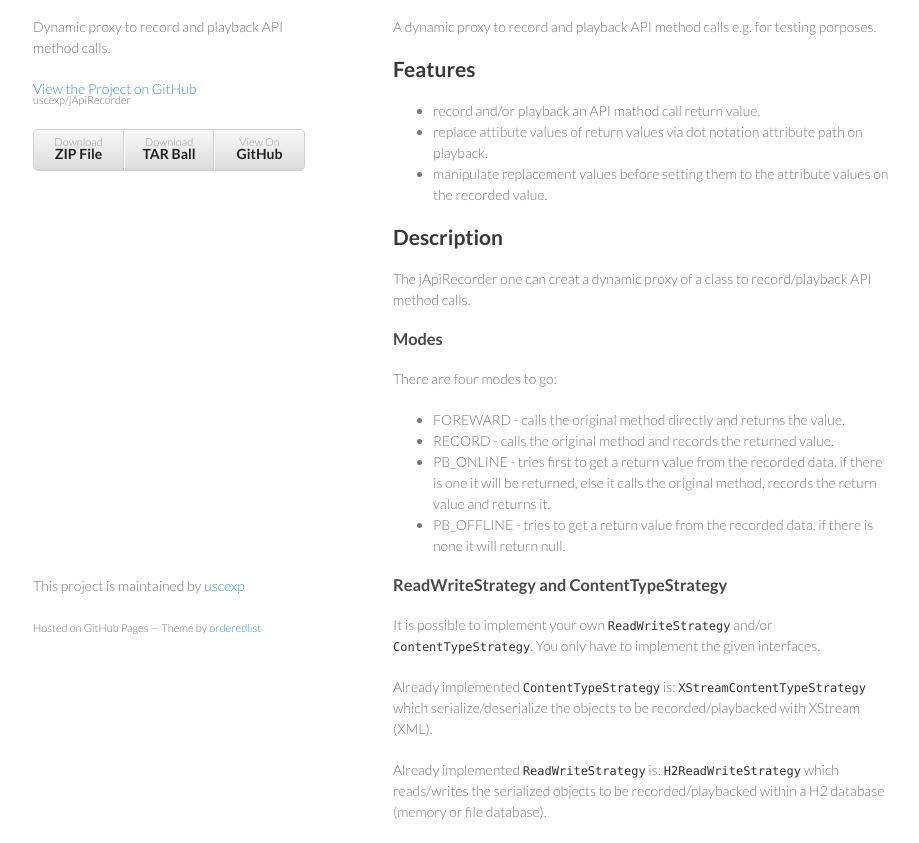
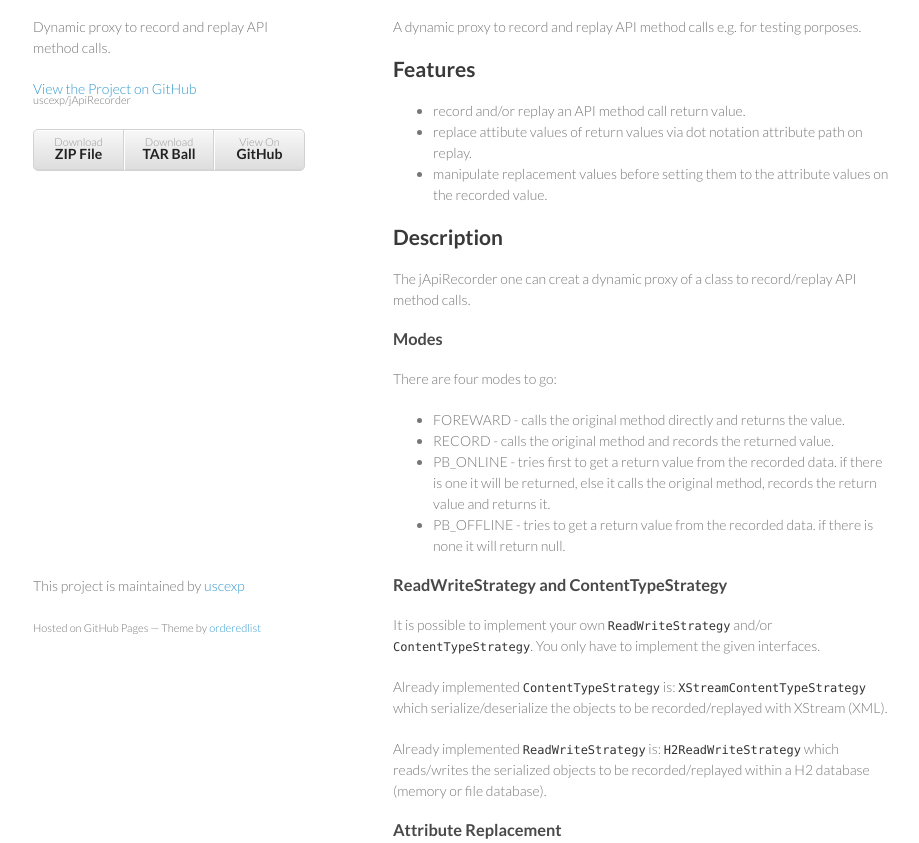
Before and after one commit to uscexp/jApiRecorder, a plain HTML site: page index.html in a window 1280 px wide. Shown: the part 93-936 px from the top of the page, without its empty margins (177-1096 px from the left). Drawn offline with Linux system fonts and the light colour scheme.

```diff
--- a/index.html
+++ b/index.html
@@ -16,7 +16,7 @@
     <div class="wrapper">
       <header>
         <h1>jApiRecorder</h1>
-        <p>Dynamic proxy to record and playback API method calls.</p>
+        <p>Dynamic proxy to record and replay API method calls.</p>
 
         <p class="view"><a href="https://github.com/uscexp/jApiRecorder">View the Project on GitHub <small>uscexp/jApiRecorder</small></a></p>
 
@@ -31,19 +31,19 @@
         <h1>
 <a name="japirecorder" class="anchor" href="#japirecorder"><span class="octicon octicon-link"></span></a>jApiRecorder</h1>
 
-<p>A dynamic proxy to record and playback API method calls e.g. for testing porposes.</p>
+<p>A dynamic proxy to record and replay API method calls e.g. for testing porposes.</p>
 
 <h2>
 <a name="features" class="anchor" href="#features"><span class="octicon octicon-link"></span></a>Features</h2>
 
 <ul>
-<li>record and/or playback an API mathod call return value.</li>
-<li>replace attibute values of return values via dot notation attribute path on playback.</li>
+<li>record and/or replay an API method call return value.</li>
+<li>replace attibute values of return values via dot notation attribute path on replay.</li>
 <li>manipulate replacement values before setting them to the attribute values on the recorded value.</li>
 </ul><h2>
 <a name="description" class="anchor" href="#description"><span class="octicon octicon-link"></span></a>Description</h2>
 
-<p>The jApiRecorder one can creat a dynamic proxy of a class to record/playback API method calls.</p>
+<p>The jApiRecorder one can creat a dynamic proxy of a class to record/replay API method calls.</p>
 
 <h3>
 <a name="modes" class="anchor" href="#modes"><span class="octicon octicon-link"></span></a>Modes</h3>
@@ -63,10 +63,10 @@ else it calls the original method, records the return value and returns it.</li>
 You only have to implement the given interfaces.</p>
 
 <p>Already implemented <code>ContentTypeStrategy</code> is:
-<code>XStreamContentTypeStrategy</code> which serialize/deserialize the objects to be recorded/playbacked with XStream (XML).</p>
+<code>XStreamContentTypeStrategy</code> which serialize/deserialize the objects to be recorded/replayed with XStream (XML).</p>
 
 <p>Already implemented <code>ReadWriteStrategy</code> is:
-<code>H2ReadWriteStrategy</code> which reads/writes the serialized objects to be recorded/playbacked within a H2 database (memory or file database).</p>
+<code>H2ReadWriteStrategy</code> which reads/writes the serialized objects to be recorded/replayed within a H2 database (memory or file database).</p>
 
 <h3>
 <a name="attribute-replacement" class="anchor" href="#attribute-replacement"><span class="octicon octicon-link"></span></a>Attribute Replacement</h3>
@@ -105,9 +105,9 @@ E.g. one want to change a <code>Date</code> attribute of the result and change i
 <span class="n">Assert</span><span class="o">.</span><span class="na">assertEquals</span><span class="o">(</span><span class="n">value</span><span class="o">,</span> <span class="n">result</span><span class="o">.</span><span class="na">getText</span><span class="o">());</span>
 </pre></div>
 
-<p>I want to record/playback the method call <code>simpleLevel2Method</code> in <code>TestClass</code>.
+<p>I want to record/replay the method call <code>simpleLevel2Method</code> in <code>TestClass</code>.
 First I create a <code>ContentTypeStrategy</code> and a <code>ReadWriteStrategy</code> instance. Then I need a <code>RecordPlaybackConfiguration</code> where I define which method arguments indices (here 0 and 1) are used to create a primary key for the recorded value for later retrieval. I create a dynamic proxy instance of my <code>TestClass</code> in RECORD Mode. Then I call the method to record the result value.
-Afterwards I create a <code>ReplacementValue</code>, because I want to change the <code>text</code> attribute in my <code>TestClass</code> on playback. Then I create a <code>ReplacementConfiguration</code> with an attribute path to the <code>text</code> attribute and the replacement value and add it to the <code>RecordPlaybackConfiguration</code> for <code>simpleLevel2Method</code>. I create a dynamic proxy instance of my <code>TestClass</code> in PB_OFFLINE Mode. After calling the <code>simpleLevel2Method</code> I get the previous recorded value of the <code>TestClass</code> except the <code>text</code> attribute which returns the value I set with the <code>ReplacementConfiguration</code>.</p>
+Afterwards I create a <code>ReplacementValue</code>, because I want to change the <code>text</code> attribute in my <code>TestClass</code> on replay. Then I create a <code>ReplacementConfiguration</code> with an attribute path to the <code>text</code> attribute and the replacement value and add it to the <code>RecordPlaybackConfiguration</code> for <code>simpleLevel2Method</code>. I create a dynamic proxy instance of my <code>TestClass</code> in PB_OFFLINE Mode. After calling the <code>simpleLevel2Method</code> I get the previous recorded value of the <code>TestClass</code> except the <code>text</code> attribute which returns the value I set with the <code>ReplacementConfiguration</code>.</p>
 
 <p>(C) 2014 by haui</p>
       </section>
```
Also changed, not shown: params.json (+1 -1 lines).
